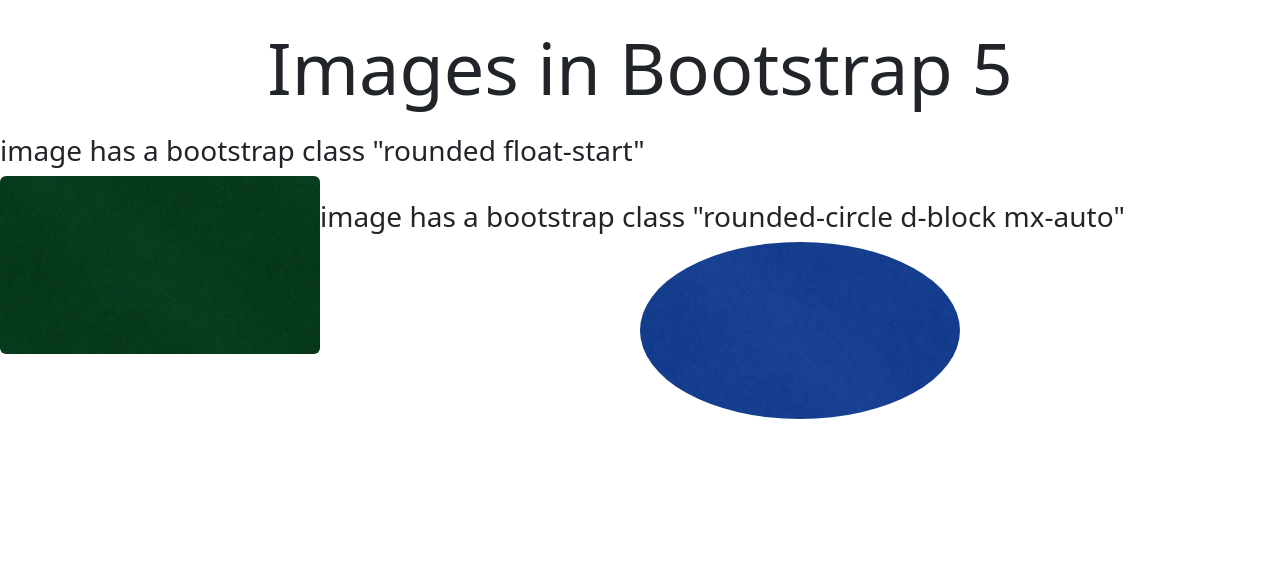
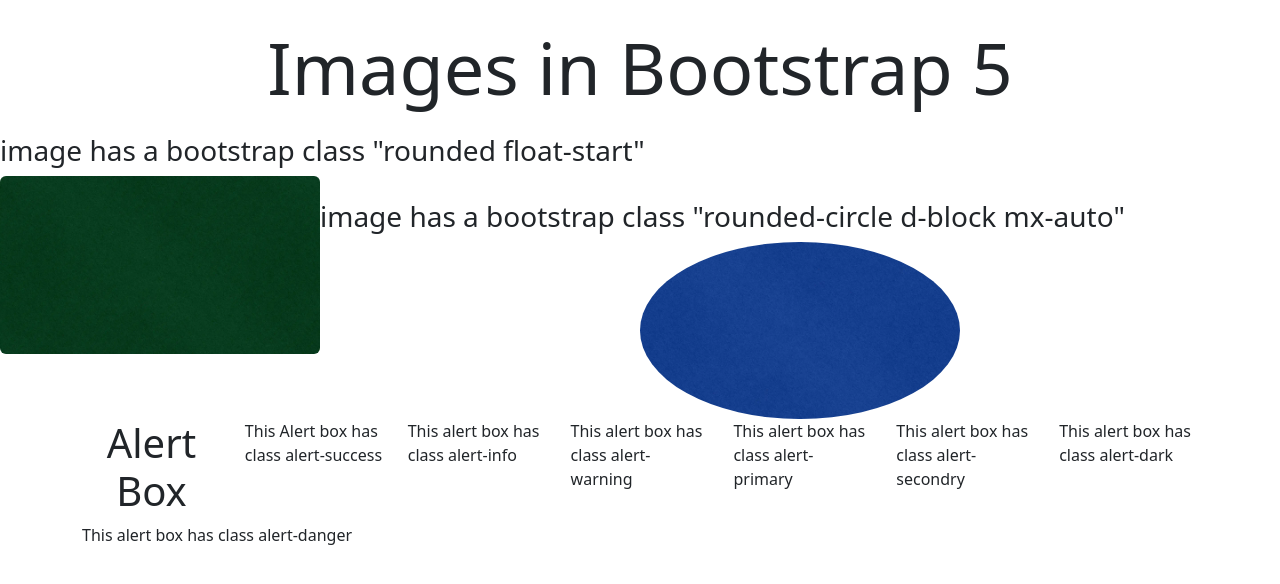
Before and after one commit to mmubeen121/Bootstrap5notes, a plain HTML site: page index.html in a window 1280 px wide. Drawn offline with nearby package versions, Linux system fonts and the light colour scheme.

Commit message:
I have added the Alert box classes of the bootstrap

```diff
--- a/index.html
+++ b/index.html
@@ -14,6 +14,21 @@
     <div class="h3 pt-4 d-block">image has a bootstrap class "rounded-circle d-block mx-auto"</div>
     <img src="/Images/Winter.webp" class="rounded-circle d-block mx-auto" width="25%">
 
+    <div class="container">
+        <div class="row">
+            <div class="col">
+                <h1 class="h1 text-center">Alert Box</h1>
+            </div>
+            <div class="col alert-success">This Alert box has class alert-success</div>
+            <div class="col alert-info">This alert box has class alert-info</div>
+            <div class="col alert-warning">This alert box has class alert-warning</div>
+            <div class="col alert-primary">This alert box has class alert-primary</div>
+            <div class="col alert-secondary">This alert box has class alert-secondry</div>
+            <div class="col alert-dark">This alert box has class alert-dark</div>
+            <div class="colalert-danger">This alert box has class alert-danger</div>
+        </div>
+    </div>
+
 
     <script src="https://cdn.jsdelivr.net/npm/bootstrap@5.3.3/dist/js/bootstrap.bundle.min.js"></script>
 </body>
```
